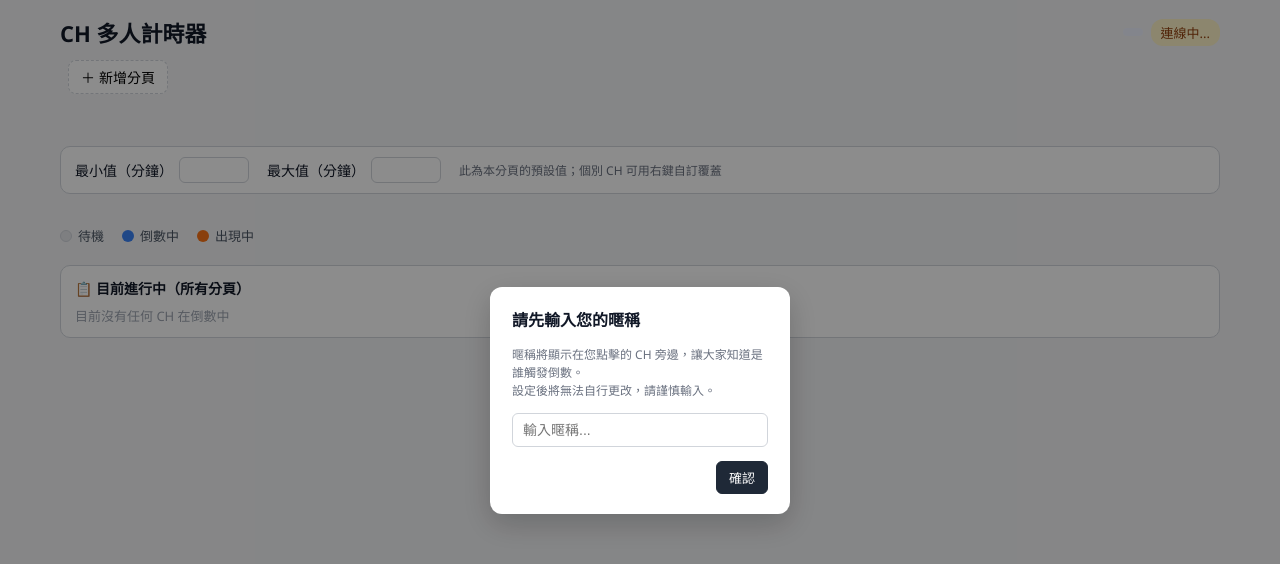
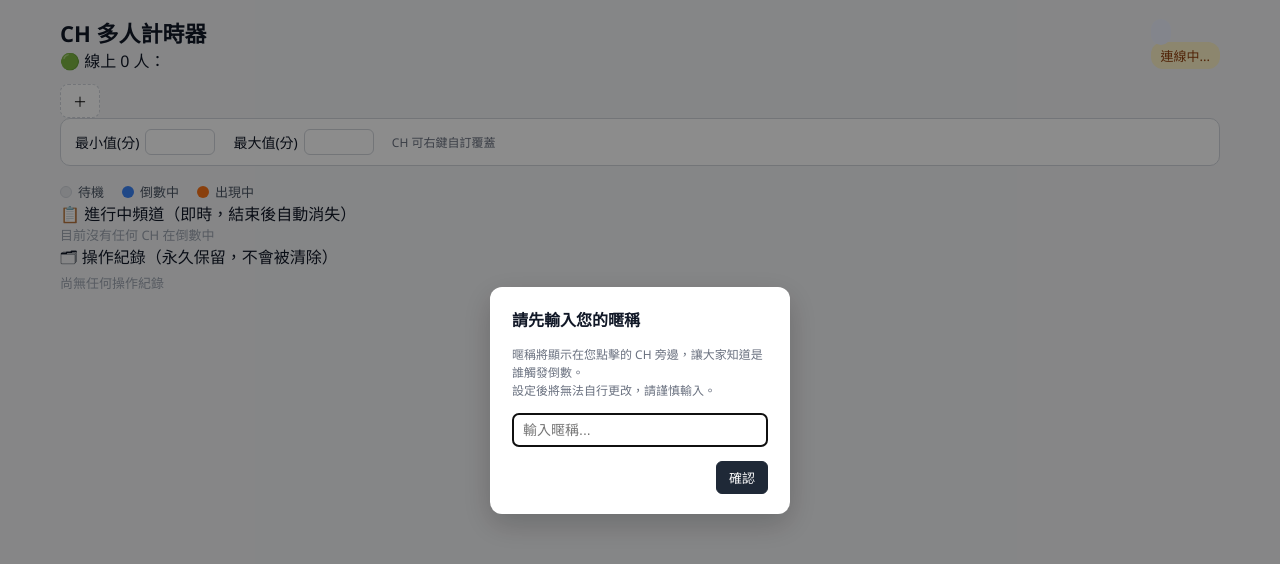
Before and after one commit to kuan-ke/Time-Board, a website: page public/index.html in a window 1280 px wide. Drawn offline with nearby package versions, Linux system fonts and the light colour scheme; no server answers.

Commit message:
Update index.html

```diff
--- a/public/index.html
+++ b/public/index.html
@@ -8,9 +8,16 @@
 </head>
 <body>
 <div id="app">
-  <header>
+
+  <header class="top-bar">
+    <div class="top-bar-left">
       <h1>CH 多人計時器</h1>
-    <div class="header-right">
+      <div id="onlineUsersBar" class="online-users-bar">
+        <span class="online-label">🟢 線上 <span id="onlineCount">0</span> 人：</span>
+        <span id="onlineNames" class="online-names"></span>
+      </div>
+    </div>
+    <div class="top-bar-right">
       <span id="myNicknameDisplay" class="my-nickname"></span>
       <button id="adminEditSelfBtn" class="admin-btn hidden" title="管理者：修改自己的暱稱">✎</button>
       <div id="connStatus" class="conn-status">連線中...</div>
@@ -18,44 +25,49 @@
   </header>
 
   <div id="adminPanel" class="admin-panel hidden">
-    <div class="admin-panel-title">🔑 管理者模式：線上使用者</div>
+    <span class="admin-panel-title">🔑 管理者：</span>
     <div id="adminUserList" class="admin-user-list"></div>
   </div>
 
-  <div id="tabsBar" class="tabs-bar">
+  <div class="tabs-row">
     <div id="tabsList" class="tabs-list"></div>
-    <button id="addTabBtn" class="add-tab-btn" title="新增分頁">＋ 新增分頁</button>
+    <button id="addTabBtn" class="add-tab-btn" title="新增分頁">＋</button>
   </div>
 
-  <div class="boss-banner">
+  <div class="boss-range-row">
+    <div class="boss-info">
       <img id="bossImage" class="boss-image hidden" alt="" />
       <div id="bossName" class="boss-name"></div>
     </div>
-
     <div class="range-panel">
-    <label>最小值（分鐘）
-      <input type="number" id="minInput" min="1" />
-    </label>
-    <label>最大值（分鐘）
-      <input type="number" id="maxInput" min="1" />
-    </label>
-    <span class="range-hint">此為本分頁的預設值；個別 CH 可用右鍵自訂覆蓋</span>
+      <label>最小值(分)<input type="number" id="minInput" min="1" /></label>
+      <label>最大值(分)<input type="number" id="maxInput" min="1" /></label>
+      <span class="range-hint">CH 可右鍵自訂覆蓋</span>
     </div>
-
-  <div id="grid" class="grid"></div>
-
     <div class="legend">
       <span class="legend-item"><span class="dot idle"></span>待機</span>
       <span class="legend-item"><span class="dot counting"></span>倒數中</span>
       <span class="legend-item"><span class="dot appearing"></span>出現中</span>
     </div>
+  </div>
 
-  <div class="status-panel">
-    <div class="status-panel-title">📋 目前進行中（所有分頁）</div>
-    <div id="statusList" class="status-list">
+  <div id="grid" class="grid"></div>
+
+  <div class="bottom-row">
+    <div class="panel active-panel">
+      <div class="panel-title">📋 進行中頻道（即時，結束後自動消失）</div>
+      <div id="statusList" class="status-list scrollable">
         <div class="status-empty">目前沒有任何 CH 在倒數中</div>
       </div>
     </div>
+    <div class="panel log-panel">
+      <div class="panel-title">🗂 操作紀錄（永久保留，不會被清除）</div>
+      <div id="logList" class="log-list scrollable">
+        <div class="status-empty">尚無任何操作紀錄</div>
+      </div>
+    </div>
+  </div>
+
 </div>
 
 <!-- 暱稱設定：強制彈窗，未設定前無法操作 -->
@@ -64,6 +76,7 @@
     <h3>請先輸入您的暱稱</h3>
     <p class="modal-note">暱稱將顯示在您點擊的 CH 旁邊，讓大家知道是誰觸發倒數。<br />設定後將無法自行更改，請謹慎輸入。</p>
     <input type="text" id="nicknameInput" maxlength="20" placeholder="輸入暱稱..." />
+    <div id="nicknameError" class="nickname-error hidden"></div>
     <div class="modal-buttons">
       <button id="nicknameSubmitBtn" class="btn-primary">確認</button>
     </div>
```
Lines whose indentation alone changed are shown as unchanged.
